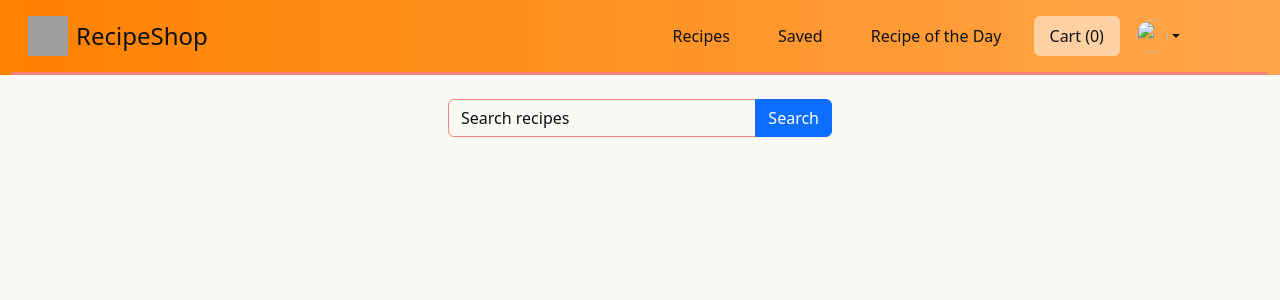
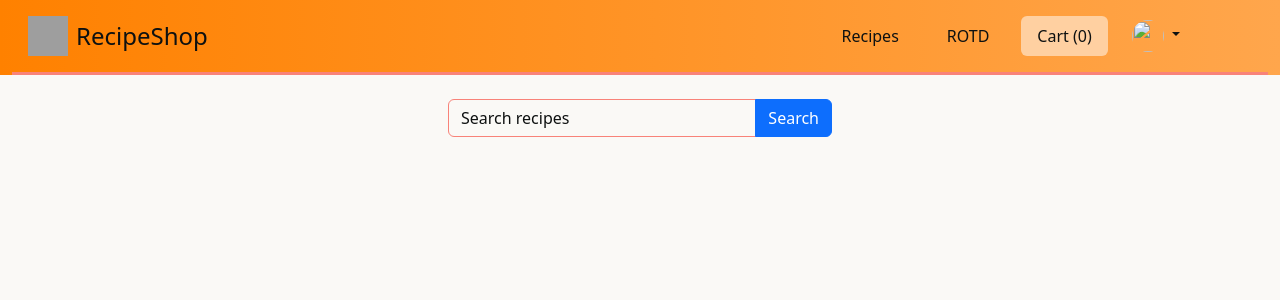
Before and after one commit to jackdkdf/recipe-shop, a Django app: page /recipe/cart in a window 1280 px wide. Shown: the top 300 px of the page. Run offline with Django 5.2, Linux system fonts and the light colour scheme; some libraries are stand-ins or nearby versions; grey boxes are pictures that could not be loaded.

Commit message:
Fixed dropdown to make it more readable by adding an outline

```diff
--- a/core/templates/core/base.html
+++ b/core/templates/core/base.html
@@ -20,23 +20,20 @@
                 <a href="{% url 'recipe-list' %}" class="nav-link{% if url_name == 'recipe-list' %} active" aria-current="page" style="font-size: medium;{% endif %}{% if url_name == 'recipe-search' %} active" aria-current="page" style="font-size: medium;{% endif %}">Recipes</a>
             </li>
             <li class="nav-item">
-                <a href="{% url 'recipe-saved' %}" class="nav-link{% if url_name == 'recipe-saved' %} active" aria-current="page" style="font-size: medium;{% endif %}">Saved</a>
-            </li>
-            <li class="nav-item">
-              <a href="{% url 'recipe-day' %}" class="nav-link{% if url_name == 'recipe-day' %} active" aria-current="page" style="font-size: medium;{% endif %}">Recipe of the Day</a>
+              <a href="{% url 'recipe-day' %}" class="nav-link{% if url_name == 'recipe-day' %} active" aria-current="page" style="font-size: medium;{% endif %}">ROTD</a>
           </li>
             <li class="nav-item">
                 <a href="{% url 'recipe-cart' %}" class="nav-link{% if url_name == 'recipe-cart' %} active" aria-current="page" style="font-size: medium;{% endif %}">Cart (<span id='cart-count'>0</span>)</a>
             </li>
             {% endwith %}
-            <li class="nav-item dropdown align-items-center justify-content-center">
-              <a class="dropdown-toggle d-flex align-items-center link-body-emphasis text-decoration-none" href="#" id="navbarDropdownMenuLink" role="button" data-bs-toggle="dropdown" aria-haspopup="true" aria-expanded="false">
+            <li class="nav-item dropdown align-items-center justify-content-center ms-2">
+              <a class="dropdown-toggle align-items-center link-body-emphasis text-decoration-none" href="#" id="navbarDropdownMenuLink" role="button" data-bs-toggle="dropdown" aria-haspopup="true" aria-expanded="false">
                 <img src="{{ user.socialaccount_set.all.0.get_avatar_url }}" width="32" height="32" class="bi rounded-circle ">
               </a>
-              <div class="dropdown-menu m-0 p-0" aria-labelledby="navbarDropdownMenuLink">
-                <a class="dropdown-item" href="#">Dashboard</a>
+              <div class="dropdown-menu mt-3" aria-labelledby="navbarDropdownMenuLink" style="border: 1px solid black;">
+                <a class="dropdown-item" href="{% url 'recipe-saved' %}">Saved Recipes</a>
                 <a class="dropdown-item" href="#">Edit Profile</a>
-                <a class="dropdown-item" href="#">Log Out</a>
+                <a class="dropdown-item" href="#">Sign Out</a>
               </div>
             </li>
           </ul>
```
